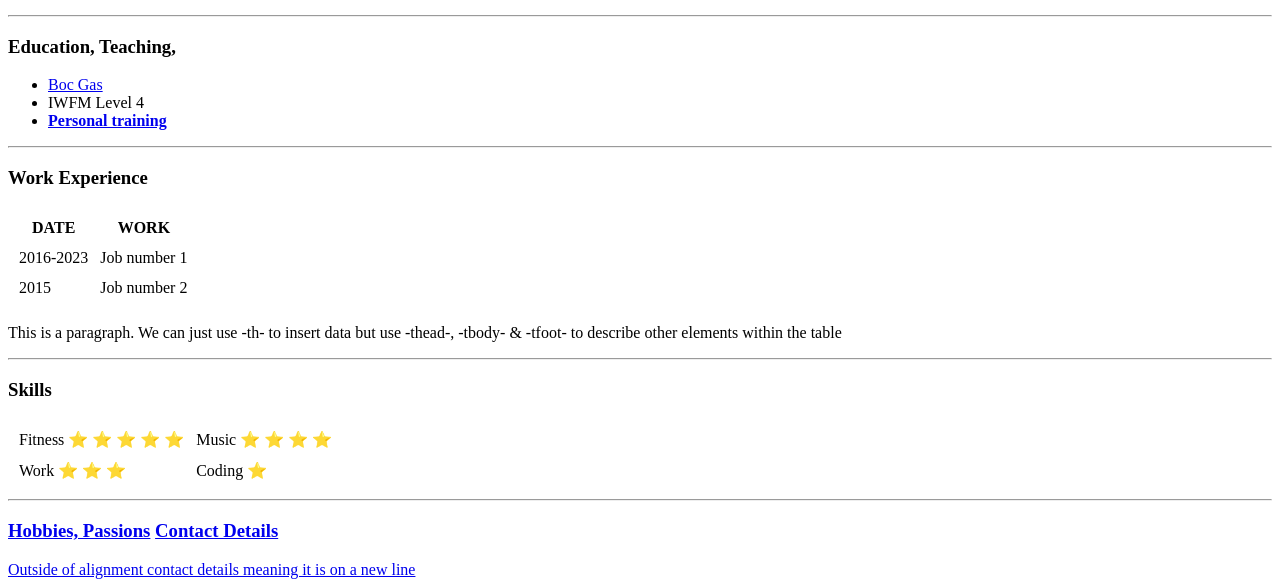
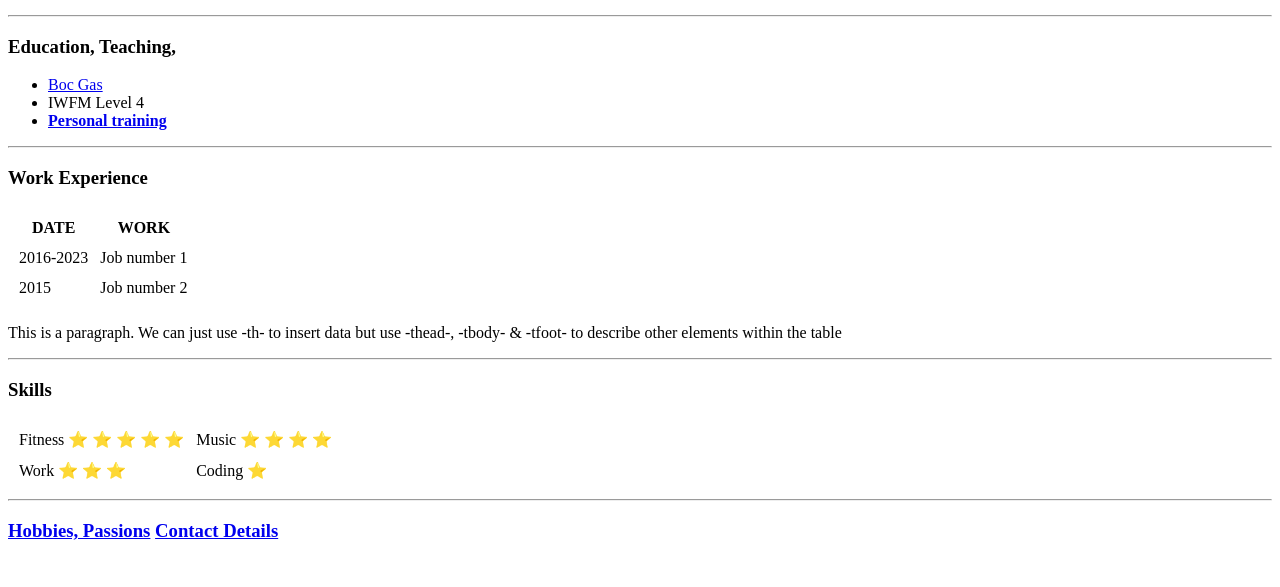
Before and after one commit to Jogar6/CV, a plain HTML site: page index.html in a window 1280 px wide. Shown: the part 427-1014 px from the top of the page. After the commit the page ends 988 px from the top, so only its background shows below. Drawn offline with Linux system fonts and the light colour scheme.

Commit message:
Update index.html
deleted the alignment section at the bottom

```diff
--- a/index.html
+++ b/index.html
@@ -58,6 +58,5 @@
 
     <h3> <a href="hobbies.html">Hobbies, Passions</a>
          <a href="contact.html">Contact Details</a></h3>
-    <a href="contact.html">Outside of alignment contact details meaning it is on a new line</a>
   </body>
 </html>
```
